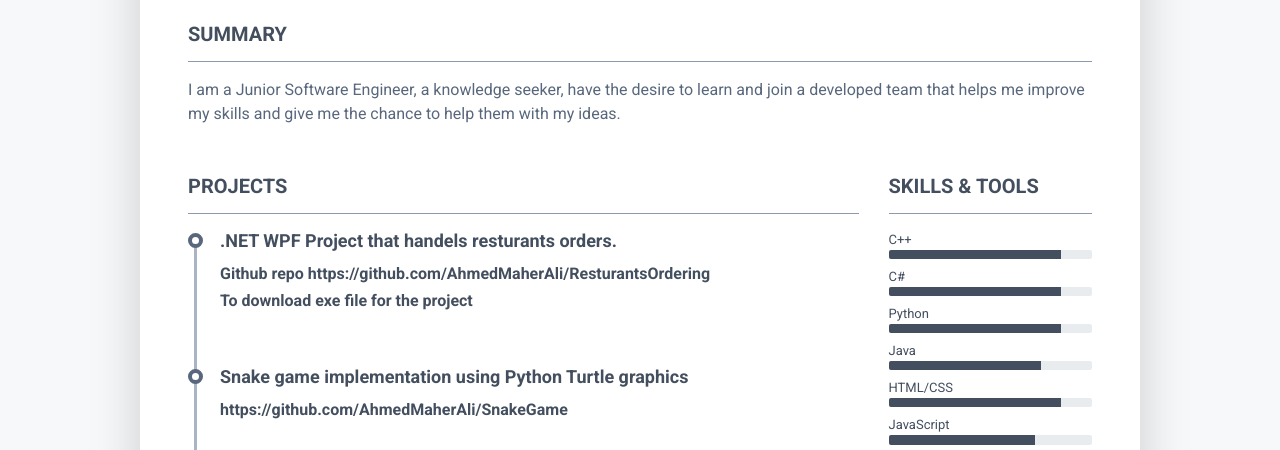
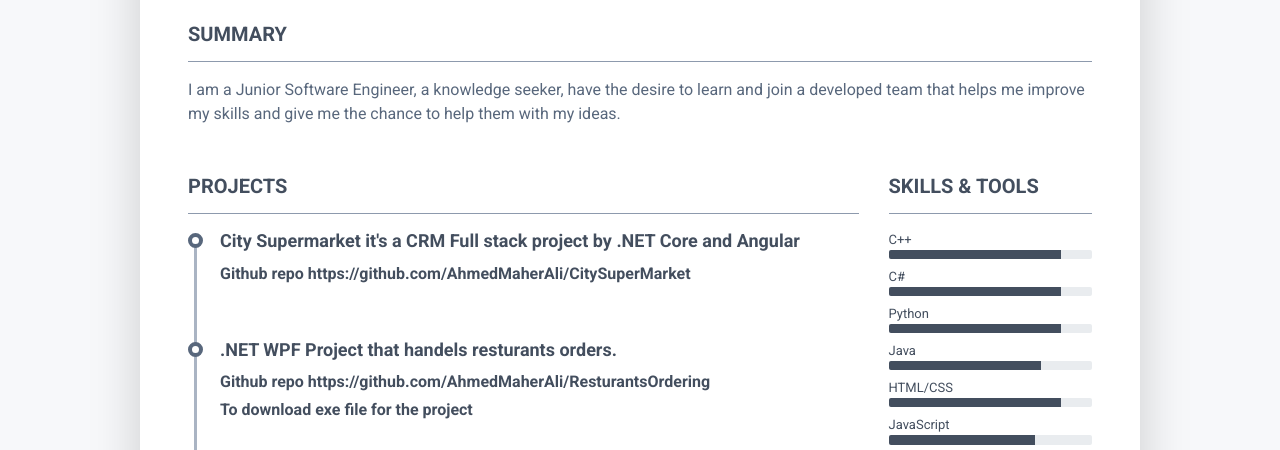
Before and after one commit to AhmedMaherAli/My-Protofolio, a plain HTML site: page index.html in a window 1280 px wide. Shown: the part 276-726 px from the top of the page. Drawn offline with Linux system fonts and the light colour scheme.

Commit message:
Update index.html

```diff
--- a/index.html
+++ b/index.html
@@ -64,6 +64,17 @@
                             <h2 class="resume-section-title text-uppercase font-weight-bold pb-3 mb-3">Projects</h2>
                             <div class="resume-section-content">
                                 <div class="resume-timeline position-relative">
+
+                                    <article class="resume-timeline-item position-relative pb-5">
+                                        <div class="resume-timeline-item-header mb-2">
+                                            <div class="d-flex flex-column flex-md-row">
+                                                <h3 class="resume-position-title font-weight-bold mb-1">City Supermarket it's a CRM Full stack project by .NET Core and Angular</h3>
+                                            </div><!--//row-->
+                                        </div><!--//resume-timeline-item-header-->
+                                        <div class="resume-timeline-item-desc">
+                                            <a href='https://github.com/AhmedMaherAli/CitySuperMarket'><h4 class="resume-timeline-item-desc-heading font-weight-bold">Github repo https://github.com/AhmedMaherAli/CitySuperMarket</h4></a>
+                                        </div><!--//resume-timeline-item-desc-->
+                                    </article><!--//resume-timeline-item-->
 
                                     <article class="resume-timeline-item position-relative pb-5">
                                         <div class="resume-timeline-item-header mb-2">
```
